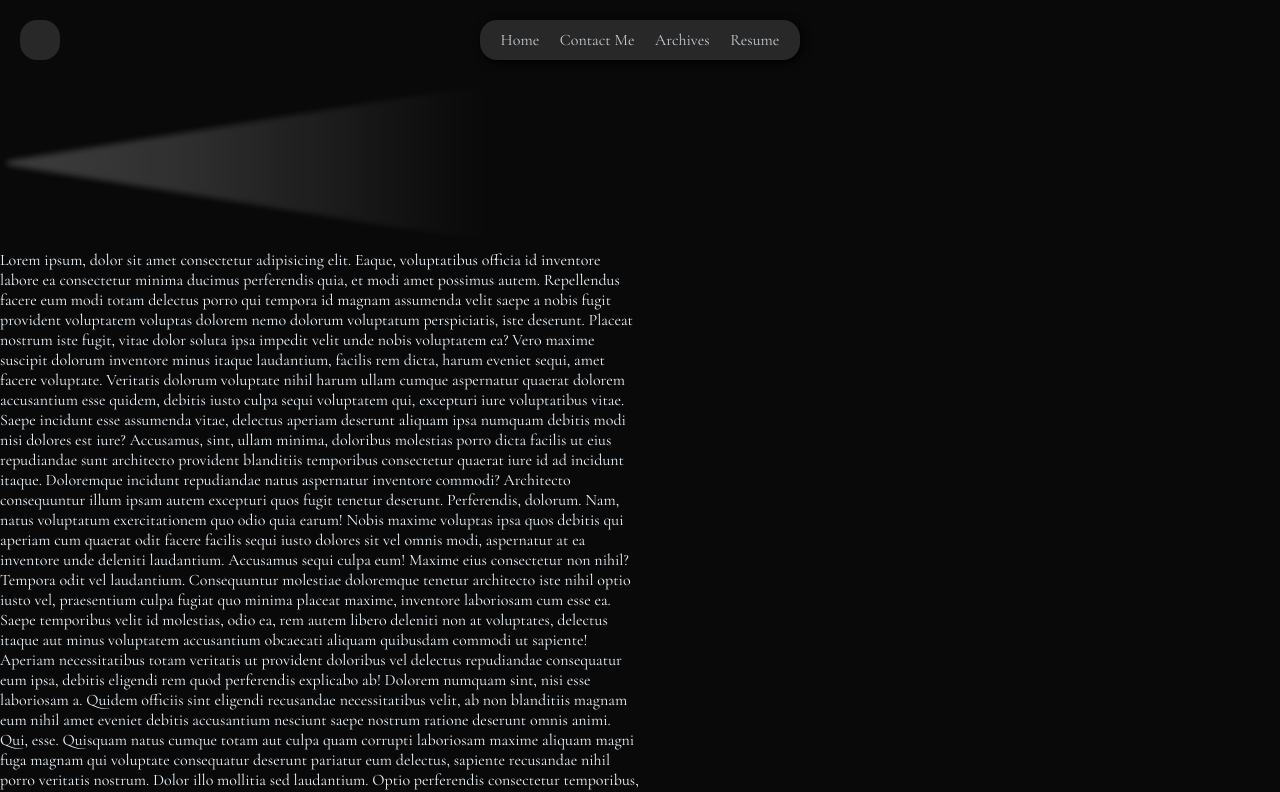
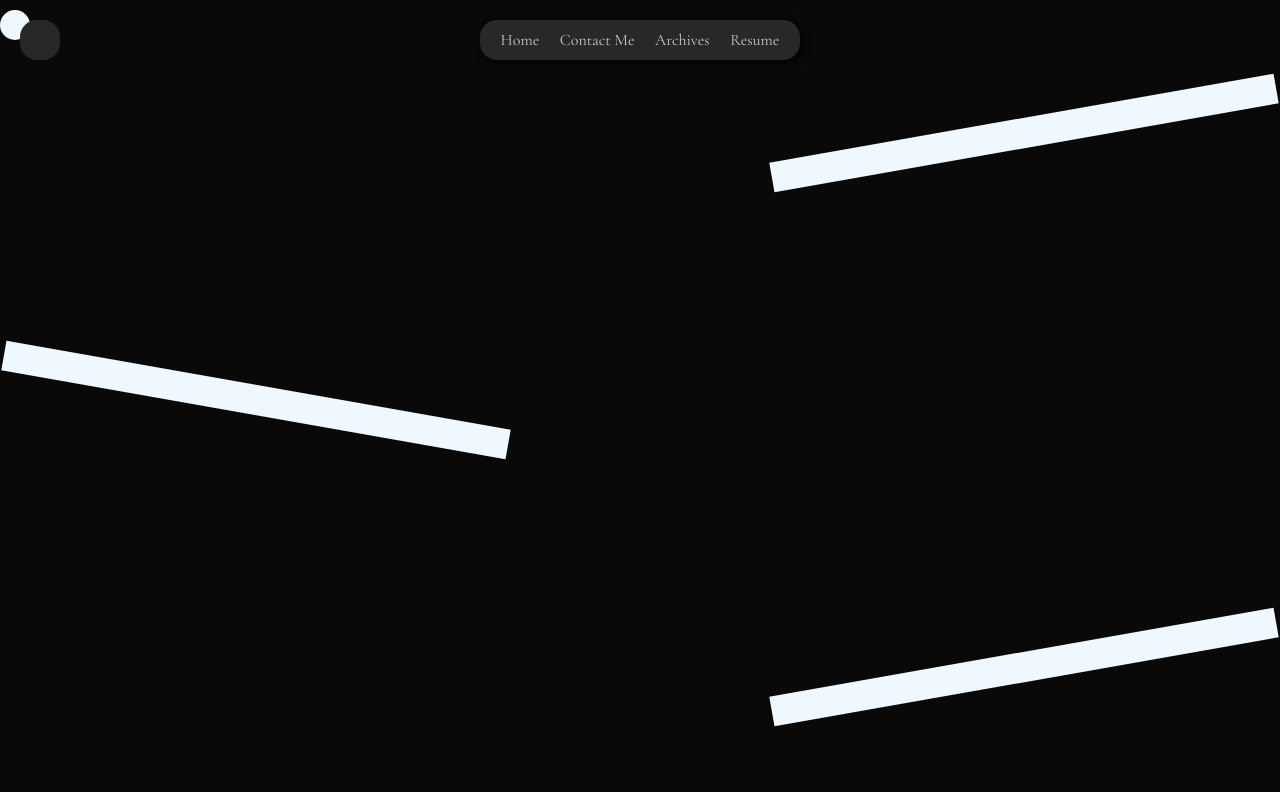
Before and after one commit to JoshuaDTurner/The-Archive, a website: page index.html in a window 1280 px wide. Shown: the top 792 px of the page. Drawn offline with nearby package versions, Linux system fonts and the light colour scheme; some icons are missing.

Commit message:
ball-animation-setup

```diff
--- a/index.html
+++ b/index.html
@@ -5,7 +5,8 @@
     <meta http-equiv="X-UA-Compatible" content="IE=edge" />
     <meta name="viewport" content="width=device-width, initial-scale=1.0" />
     <title>The Archive - Home</title>
-    <link rel="stylesheet" href="style.css" class="css" />
+    <link rel="stylesheet" href="style-sheets/style.css" class="css" />
+    <link rel="stylesheet" href="style-sheets/ball.css" />
     <link rel="preconnect" href="https://fonts.googleapis.com" />
     <link rel="preconnect" href="https://fonts.gstatic.com" crossorigin />
     <link
@@ -42,6 +43,12 @@
       </nav>
     </header>
     <div id="luxy">
+      <div id="ballDropPage">
+        <div id="ball" src="images/black ball.png"></div>
+        <div class="rowOne"></div>
+        <div class="rowTwo"></div>
+        <div class="rowThree"></div>
+      </div>
       <main>
         <img
           class="spotLight"
--- /dev/null
+++ b/style-sheets/ball.css
@@ -0,0 +1,35 @@
+.rowOne {
+  width: 40vw;
+  height: 30px;
+  background-color: aliceblue;
+  align-self: flex-end;
+  transform: rotate(-10deg);
+}
+.rowTwo {
+  width: 40vw;
+  height: 30px;
+  background-color: aliceblue;
+  transform: rotate(10deg);
+}
+.rowThree {
+  width: 40vw;
+  height: 30px;
+  background-color: aliceblue;
+  align-self: flex-end;
+  transform: rotate(-10deg);
+}
+#ballDropPage {
+  display: flex;
+  flex-direction: column;
+  height: 100vh;
+  justify-content: space-around;
+}
+#ball {
+  display: inline;
+  position: fixed;
+  top: 10px;
+  background-color: aliceblue;
+  border-radius: 15px;
+  width: 30px;
+  height: 30px;
+}
--- a/style.css
+++ b/style-sheets/style.css
@@ -15,6 +15,9 @@ p {
 
 header {
   display: flex;
+  width: 100vw;
+  position: fixed;
+  z-index: 1;
 }
 .homeIcon {
   height: 40px;
```
Also changed, not shown: images/rectangle.png (added), scroll-lights.js (deleted).
